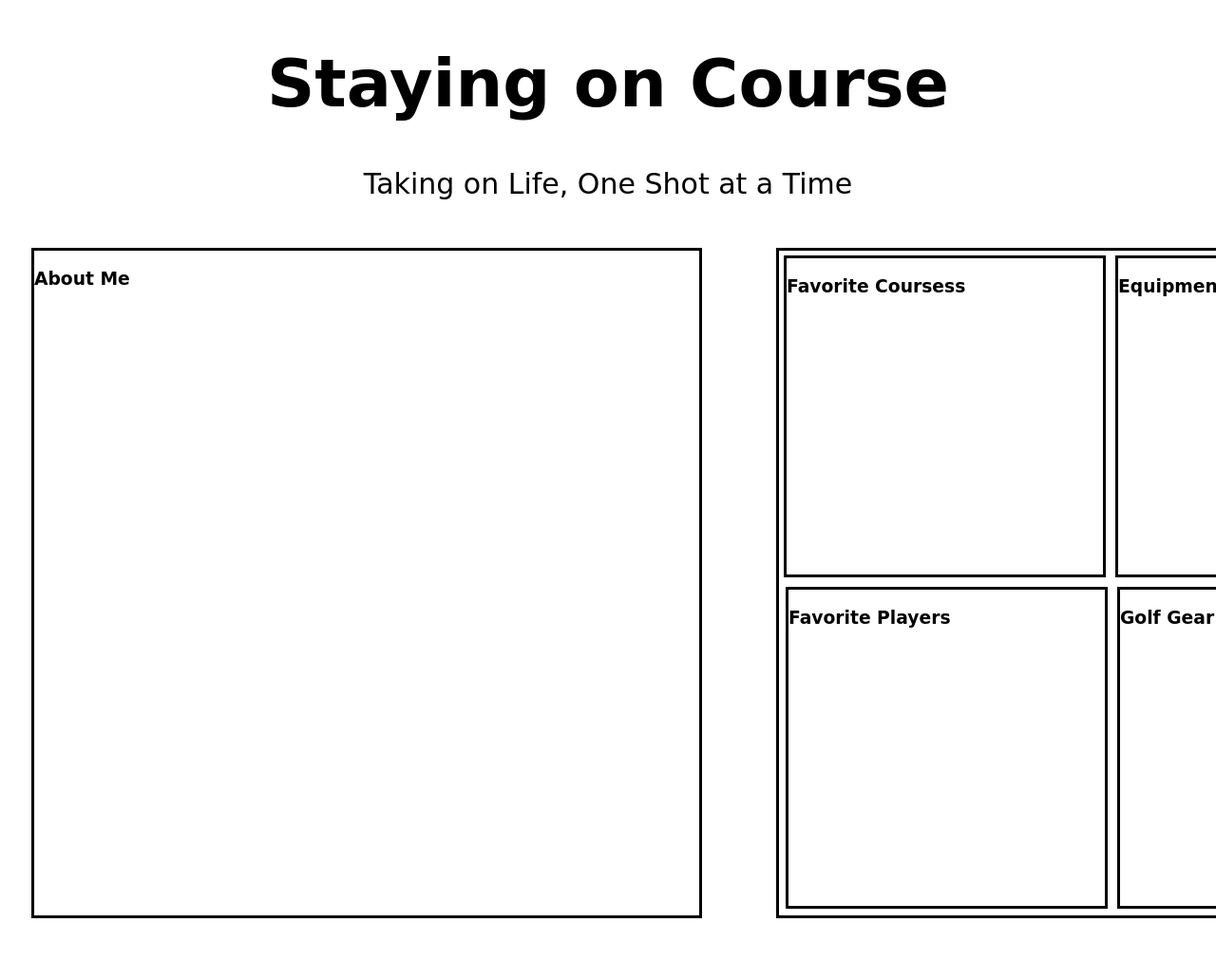
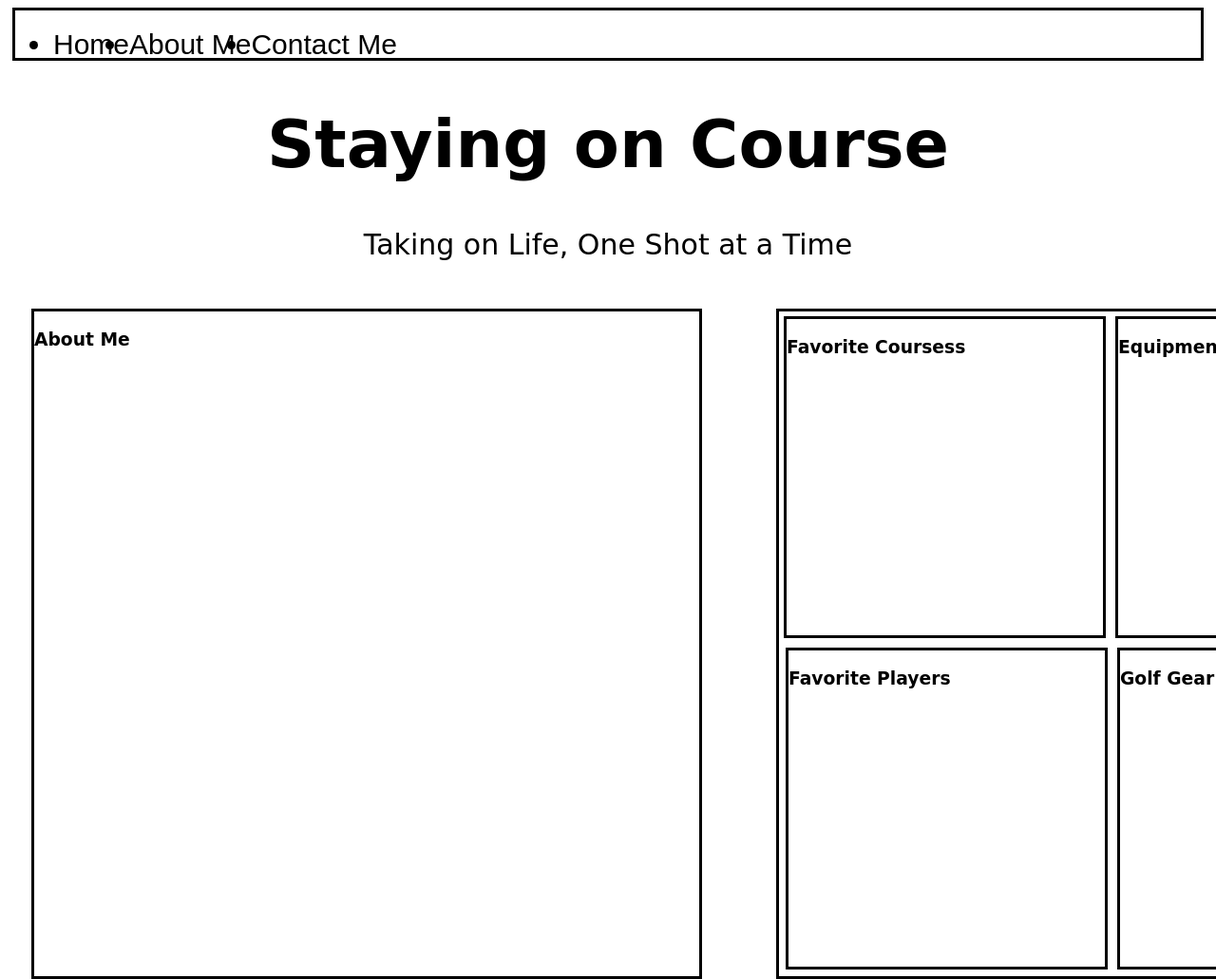
Before and after one commit to austinc203/austinc203.github.io, a plain HTML site: page unit-3/index.html in a window 1280 px wide. Shown: the top 1031 px of the page at 95% size. Before the commit the page ends 979 px from the top, so only its background shows below. Drawn offline with Linux system fonts and the light colour scheme.

Commit message:
Unit-3 Complete

```diff
--- a/unit-3/css/style.css
+++ b/unit-3/css/style.css
@@ -11,6 +11,30 @@ div {
   margin: 5px;
   border: 3px solid black;
 }
+
+#navbar {
+  width: auto;
+  height: 50px;
+}
+ul {
+  position: fixed;
+  top: 0;
+  width: 100%;
+  font-size: 30px;
+  font-family: arial;
+  shape-margin: 10px;
+}
+
+#default {
+  float: left;
+}
+#me {
+  float: left;
+}
+li {
+  float: left;
+}
+
 #group{
   width: 1500px;
   height: 700px;
--- a/unit-3/index.html
+++ b/unit-3/index.html
@@ -5,6 +5,13 @@
         <title>Staying on Course</title>
 </head>
 <body>
+        <div id="navbar">
+            <ul>
+                  <li id="default">Home</li>
+                  <li id="me">About Me</li>
+                  <li id="contact">Contact Me</li>
+            </ul>
+        </div>
         <h1>Staying on Course</h1>
         <p id="slogan">Taking on Life, One Shot at a Time</p>
         <div id="group">
```
